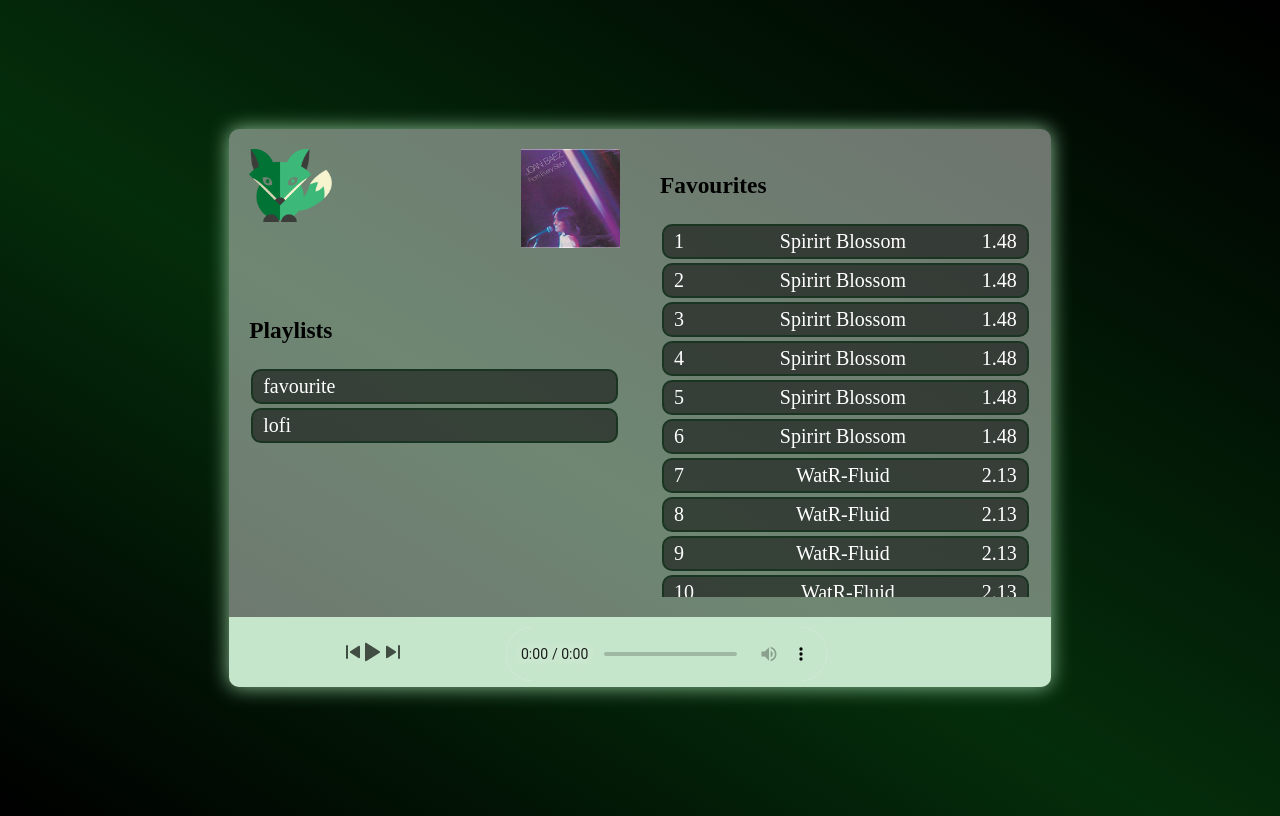
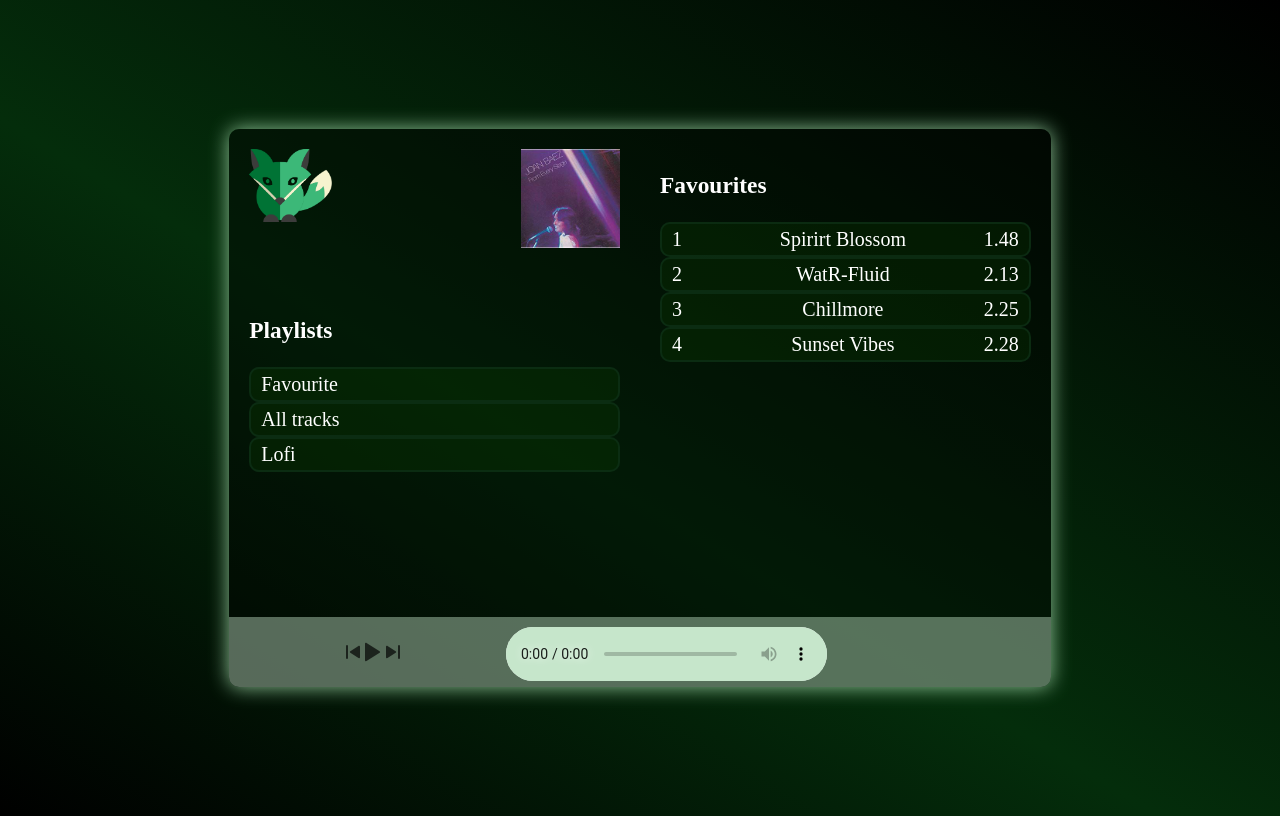
Before and after one commit to simz14/FoxPlayer, a website: page public/player.html in a window 1280 px wide. Drawn offline with Linux system fonts and the light colour scheme.

```diff
--- a/public/player.css
+++ b/public/player.css
@@ -21,12 +21,13 @@
 }
 #app {
   width: 65%;
-  background-color: rgba(255, 255, 255, 0.426);
+  background-color: rgba(0, 0, 0, 0.426);
   border-radius: 10px;
   box-shadow: 0 0 20px #8fc397;
   display: grid;
   grid-template-columns: 1fr 1fr;
   font-size: 20px;
+  color: white;
 }
 #playListsWrapper {
   grid-column: 1/2;
@@ -70,10 +71,9 @@
   margin: 20px;
 }
 #selectSong li {
-  background-color: rgba(0, 0, 0, 0.512);
+  background-color: rgba(16, 78, 2, 0.225);
   border: 2px solid rgba(15, 49, 25, 0.719);
   border-radius: 10px;
-  margin: 2px;
   display: flex;
   align-items: center;
 }
@@ -88,10 +88,9 @@
 }
 .allPlaylists li {
   height: 35px;
-  background-color: rgba(0, 0, 0, 0.512);
+  background-color: rgba(16, 78, 2, 0.225);
   border: 2px solid rgba(15, 49, 25, 0.719);
   border-radius: 10px;
-  margin: 2px;
   display: flex;
   align-items: center;
   color: white;
@@ -133,7 +132,7 @@
   border-bottom-left-radius: 10px;
   border-bottom-right-radius: 10px;
   grid-column: 1/3;
-  background-color: #c6e6cb;
+  background-color: #c6e6cb6f;
   height: 70px;
   padding: 10px;
 }
--- a/public/player.js
+++ b/public/player.js
@@ -46,12 +46,17 @@
     res([
       {
         id: 1,
-        playlist: "favourite",
+        playlist: "Favourite",
         system_rank: 1,
       },
       {
         id: 2,
-        playlist: "lofi",
+        playlist: "All tracks",
+        system_rank: 1,
+      },
+      {
+        id: 3,
+        playlist: "Lofi",
         system_rank: 0,
       },
     ]);
@@ -59,13 +64,30 @@
   });
   return fakePromise;
 };
+//CREATING ELEMENTS SONGS BY PLAYLIST ID
+const loopSongs = (songs, playlistId = 2) => {
+  const filteredSongs = songs.filter((song) => song.playlist_id === playlistId);
+
+  filteredSongs.forEach((song) => {
+    const songElement = createASong(song.title, song.path, song.duration);
+
+    //CREATING SONG PLAYING FUNCTIONALITY
+    songElement.addEventListener("click", (e) => {
+      e.preventDefault();
+      toPlay.src = songElement.dataset.path;
+    });
+  });
+};
+
 //CREATING HTML FOR PLAYLISTS
 const playlistsWrapper = document.querySelector(".allPlaylists");
-const createAPlaylist = (title) => {
+const createAPlaylist = (title, id) => {
   const playlist = document.createElement("li");
   playlist.innerText = title;
   playlist.className = "playlist";
+  playlist.setAttribute("data-id", id);
   playlistsWrapper.appendChild(playlist);
+  return playlist;
 };
 const getPlaylistHandler = async () => {
   const playlists = await fakePlaylistsFetch()
@@ -73,7 +95,12 @@
     .catch((err) => err);
 
   playlists.forEach((playlist) => {
-    createAPlaylist(playlist.playlist);
+    const playlistElement = createAPlaylist(playlist.playlist, playlist.id);
+    console.log(playlistElement);
+    playlistElement.addEventListener("click", (e) => {
+      e.preventDefault();
+      console.log(playlistElement.dataset.id);
+    });
   });
 };
 getPlaylistHandler();
@@ -98,24 +125,12 @@
   songsWrapper.appendChild(song);
   return song;
 };
+
 const getSongsHandler = async () => {
   const songs = await fakeSongsFetch()
     .then((res) => res)
     .catch((err) => err);
-
-  songs.forEach((song) => {
-    const songElement = createASong(song.title, song.path, song.duration);
-    createASong(song.title, song.path, song.duration);
-    createASong(song.title, song.path, song.duration);
-    createASong(song.title, song.path, song.duration);
-    createASong(song.title, song.path, song.duration);
-    createASong(song.title, song.path, song.duration);
-    //CREATING SONG PLAYING FUNCTIONALITY
-    songElement.addEventListener("click", (e) => {
-      e.preventDefault();
-      toPlay.src = songElement.dataset.path;
-    });
-  });
+  loopSongs(songs, 2);
 };
 getSongsHandler();
 
```
